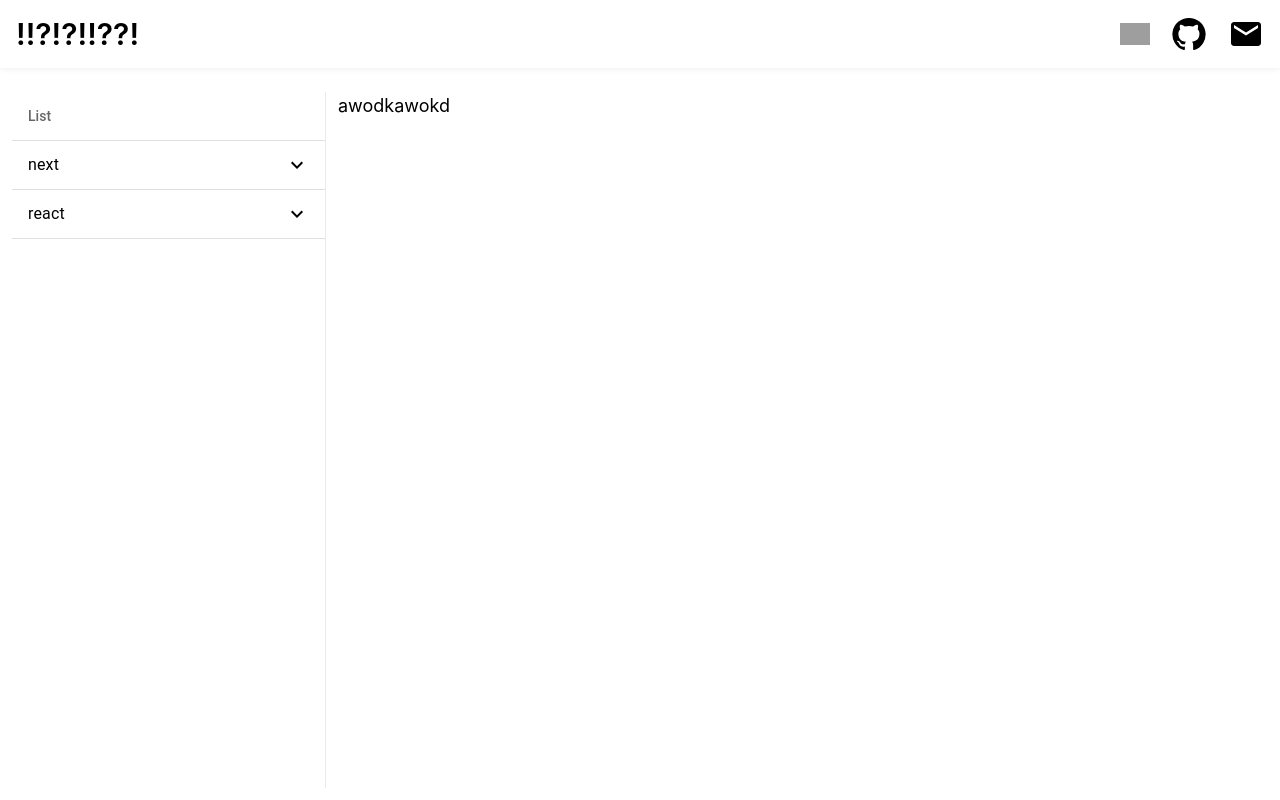
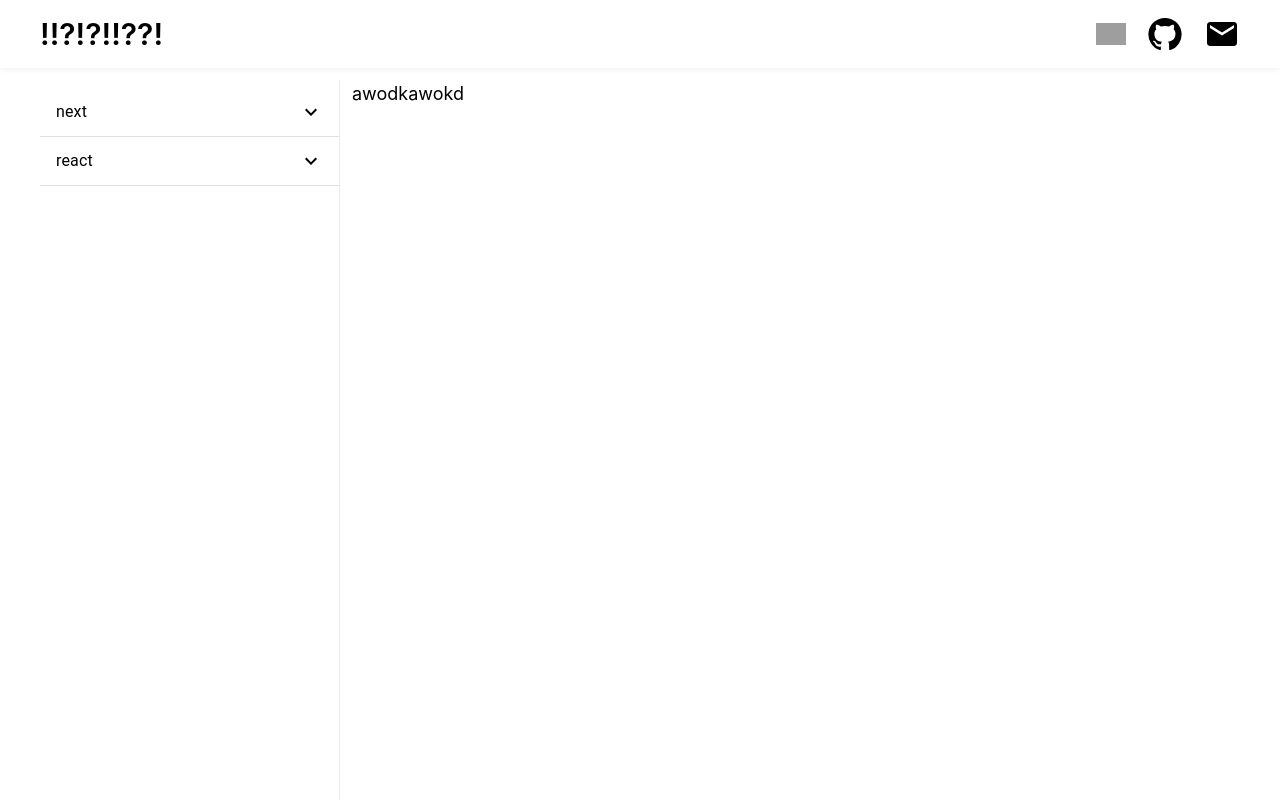
Before and after one commit to wonlee6/wonlee6-blog, a Next.js app: page / in a window 1280 px wide. Built offline with nearby package versions, Linux system fonts and the light colour scheme; grey boxes are pictures that could not be loaded.

Commit message:
modify layout

```diff
--- a/components/layout.module.css
+++ b/components/layout.module.css
@@ -1,4 +1,13 @@
 .container {
+  width: 1200px;
+  margin: 0 auto;
   display: grid;
   grid-template-columns: 25% 75%;
 }
+
+@media only screen and (max-width: 480px) {
+  /* .container {
+    width: 1200px;
+    margin: 0 auto;
+  } */
+}
--- a/components/layout.tsx
+++ b/components/layout.tsx
@@ -11,24 +11,28 @@ interface Props {
   home: boolean
   postsData: PostData[]
 }
-
 export default function Layout(props: Props) {
   return (
-    <main className='flex flex-col h-screen bg-white text-gray800 dark:bg-black dark:text-gray-200'>
+    <main
+      className={`flex flex-col h-screen bg-white text-gray800 dark:bg-black dark:text-white`}>
       <Nav />
-      <section className={`h-screen p-3 mt-20 ${styles.container}`}>
+      <section className={`${styles.container} h-full`}>
         <aside
-          className='h-100 w-100'
+          className='h-100 w-100 mt-20'
           style={{borderRight: '1px solid #E7EBF0'}}>
           <MenuList postsData={props.postsData} />
         </aside>
-        <article className='flex-1 h-100 pl-3'>
+        <article className='flex-1 h-100 pl-3 mt-20'>
           {props.children}
           {!props.home && (
             <>
               <Utterance />
-              <div className={styles.backToHome}>
-                <Link href='/'>← Back to home</Link>
+              <div>
+                <Link
+                  className='text-teal-500 font-semibold hover:text-teal-600'
+                  href='/'>
+                  ← Back to home
+                </Link>
               </div>
             </>
           )}
--- a/components/menuList.tsx
+++ b/components/menuList.tsx
@@ -9,6 +9,8 @@ import ExpandMore from '@mui/icons-material/ExpandMore'
 import Divider from '@mui/material/Divider'
 import {PostData, Tag} from '@/lib/posts'
 import Link from 'next/link'
+import styles from './layout.module.css'
+import {useRouter} from 'next/router'
 
 interface ListModel {
   tag: Tag
@@ -16,6 +18,9 @@ interface ListModel {
 }
 
 function MenuList({postsData}: {postsData: PostData[]}) {
+  const {query} = useRouter()
+  const [selectedItem, setSelectedItem] = useState(null)
+
   const [open, setOpen] = useState<{[K: string]: boolean}>(
     postsData
       .reduce(
@@ -67,29 +72,38 @@ function MenuList({postsData}: {postsData: PostData[]}) {
       <List
         sx={{width: '100%', maxWidth: 360}}
         component='aside'
-        aria-labelledby='nested-list-subheader'
-        subheader={
-          <ListSubheader
-            className='text-xl bg-white text-slate-800 dark:bg-black dark:text-gray-200'
-            component={'div'}>
-            List
-          </ListSubheader>
-        }>
-        <Divider className='dark:bg-orange-300' />
+        aria-labelledby='nested-list-subheader'>
         {filteredPostsData.map((item) => (
           <React.Fragment key={item.tag}>
             <ListItemButton onClick={() => handleClick(item.tag)}>
-              <ListItemText title={item.tag} primary={item.tag} />
+              <ListItemText
+                className='font-semibold'
+                title={item.tag}
+                primary={item.tag}
+              />
               {open[item.tag] ? <ExpandLess /> : <ExpandMore />}
             </ListItemButton>
             {item.children.length > 0
               ? item.children.map((value, index) => (
                   <React.Fragment key={index}>
                     <Collapse in={open[item.tag]} timeout='auto' unmountOnExit>
-                      <List component='div' disablePadding>
-                        <Link className='truncate' href={`/posts/${value.id}`}>
-                          <ListItemButton sx={{pl: 4}}>
-                            <ListItemText primary={value.title} />
+                      <List
+                        className='text-base font-medium leading-6 truncate text'
+                        component='div'
+                        disablePadding
+                        title={value.title}>
+                        <Link href={`/posts/${value.id}`}>
+                          <ListItemButton
+                            className={`${
+                              query.id === value.id
+                                ? 'bg-sky-50 dark:bg-slate-600'
+                                : ''
+                            }`}
+                            sx={{pl: 4}}>
+                            <ListItemText
+                              primary={value.title}
+                              className={`truncate text-emerald-400 hover:text-emerald-600 dark:hover:text-emerald-700 font-semibold`}
+                            />
                           </ListItemButton>
                         </Link>
                       </List>
--- a/components/nav.module.css
+++ b/components/nav.module.css
@@ -7,6 +7,11 @@
   transition: all var(--animation-duration) ease-in-out;
   z-index: 10;
   box-shadow: rgba(0, 0, 0, 0.08) 0px 0px 8px;
+}
+
+.container {
+  width: 1200px;
+  margin: 0 auto;
 }
 
 .icon:hover {
@@ -26,3 +31,7 @@
     transform: translateY(0px);
   }
 }
+
+@media only screen and (max-width: 480px) {
+  /* screen width < 480px 일떄 */
+}
--- a/components/nav.tsx
+++ b/components/nav.tsx
@@ -43,24 +43,29 @@ function Nav() {
     <nav
       id={`${styles.navbar}`}
       className={`${isScrollDown ? styles.downdown : ''}`}>
+      <div className={`${styles.container} flex justify-between items-center`}>
         <div className='text-3xl font-semibold'>
-        {/* <BoyIcon fontSize={'inherit'} /> */}
           <span>!!?!?!!??!</span>
         </div>
         <div className='w-36 text-4xl flex justify-between items-center'>
           <button onClick={handleClick}>
             {theme === 'light' ? (
-            <Image width={30} height={40} src={moon} alt={moon} />
-          ) : (
-            <Image width={30} height={40} src={sun} alt={sun} />
-          )}
-          {/* <Image
+              <Image
+                className={`cursor-pointer hover:opacity-70`}
                 width={30}
                 height={40}
-            src={theme === 'light' ? moon : sun}
-            alt={theme === 'light' ? moon : sun}
-            loading='lazy'
-          /> */}
+                src={moon}
+                alt={moon}
+              />
+            ) : (
+              <Image
+                className={`cursor-pointer hover:opacity-90`}
+                width={30}
+                height={40}
+                src={sun}
+                alt={sun}
+              />
+            )}
           </button>
           <GitHubIcon
             titleAccess='wonlee6'
@@ -73,6 +78,7 @@ function Nav() {
             className={`cursor-pointer ${styles.icon}`}
           />
         </div>
+      </div>
     </nav>
   )
 }
--- a/styles/globals.css
+++ b/styles/globals.css
@@ -6,6 +6,7 @@
   --foreground-rgb: 0, 0, 0;
   --background-start-rgb: 214, 219, 220;
   --background-end-rgb: 255, 255, 255;
+  --animation-duration: 300ms;
 }
 
 @media (prefers-color-scheme: dark) {
@@ -18,12 +19,7 @@
 
 body {
   color: rgb(var(--foreground-rgb));
-  background: linear-gradient(
-      to bottom,
-      transparent,
-      rgb(var(--background-end-rgb))
-    )
-    rgb(var(--background-start-rgb));
+  background: #fff;
   padding: 0;
   margin: 0;
   font-family: -apple-system, BlinkMacSystemFont, Segoe UI, Roboto, Oxygen,
```
Lines whose indentation alone changed are shown as unchanged.
